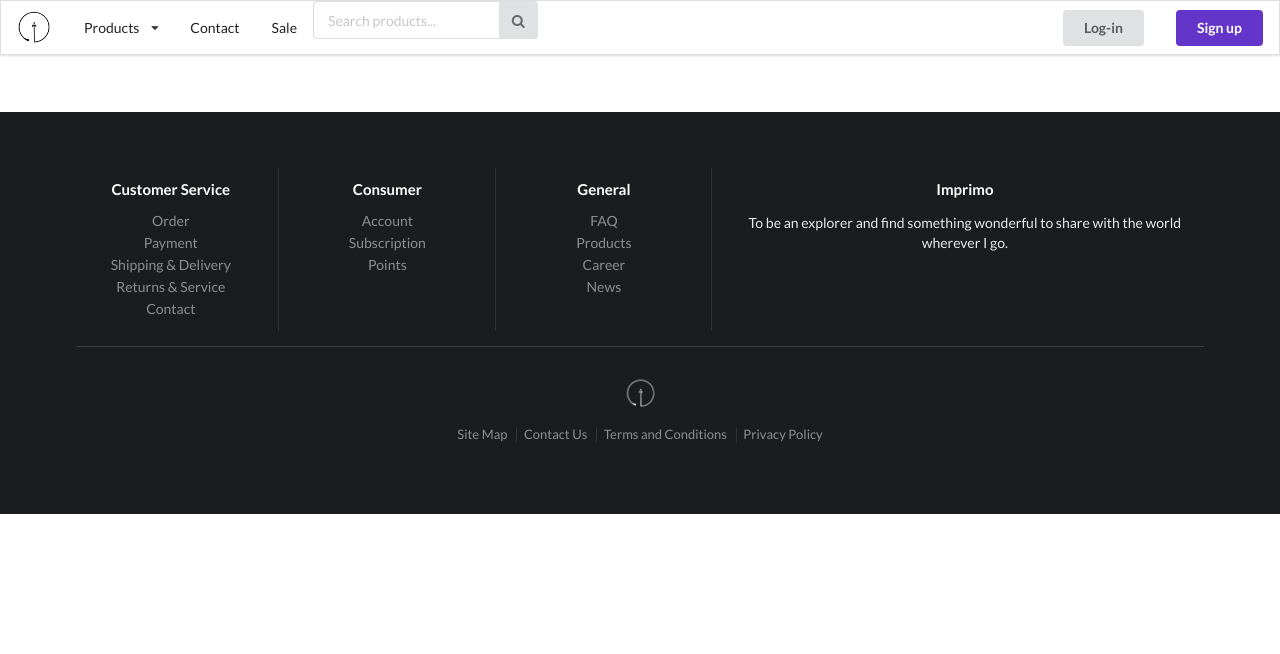
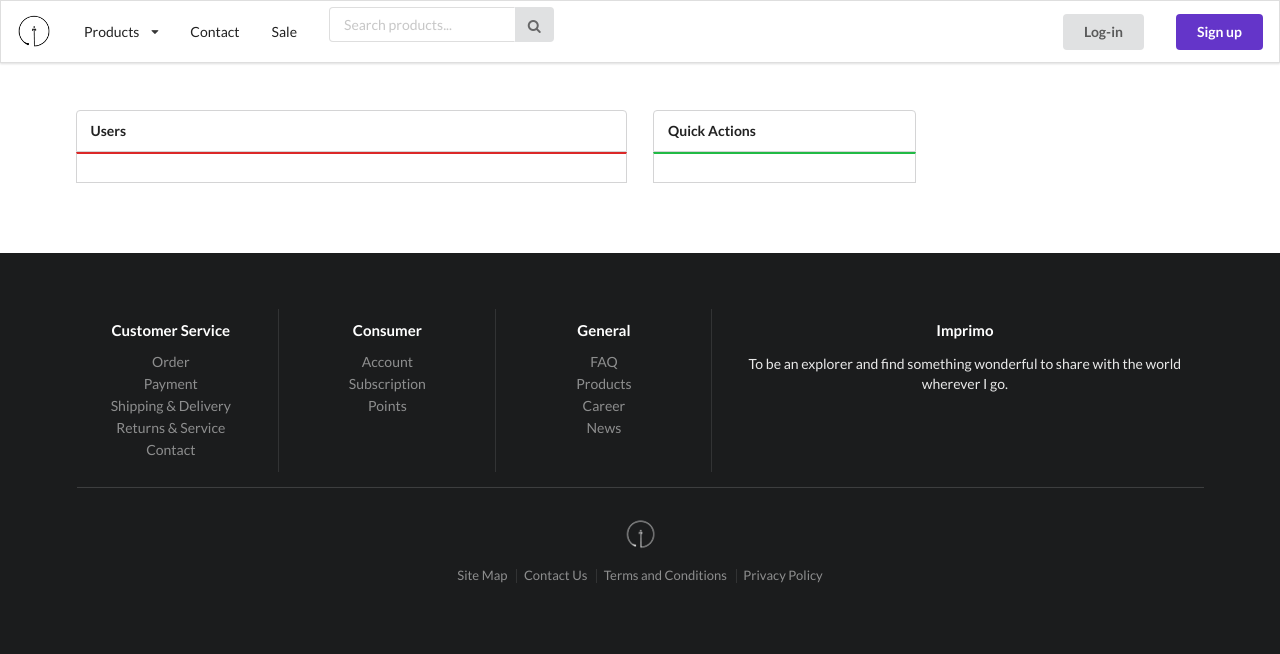
Before and after one commit to RektInator/webstore-python, a Django app: template store/templates/store/admin/overview.html in a window 1280 px wide. Shown: the top 654 px of the page. Run offline with Django 3.2, Linux system fonts and the light colour scheme; the template is opened without the code that fills it, so the values that code supplies are empty; some libraries are stand-ins or nearby versions.

Commit message:
Added shopping cart count in menu bar

```diff
--- a/store/templates/store/admin/overview.html
+++ b/store/templates/store/admin/overview.html
@@ -1,6 +1,24 @@
 {% extends "store/base.html" %}
 {% load site_conf %}
+{% load static %}
 
 {% block content %}
+<div class="ui grid">
+    <div class="eight wide column">
+        <h5 class="ui top attached header">
+            Users
+        </h5>
+        <div class="ui red attached segment">
+
+        </div>
+    </div>
+    <div class="four wide column">
+        <h5 class="ui top attached header">
+            Quick Actions
+        </h5>
+        <div class="ui green attached segment">
+        </div>
+    </div>
+</div>
 
 {% endblock %}
--- a/store/templates/store/menubar.html
+++ b/store/templates/store/menubar.html
@@ -23,20 +23,25 @@
          Sale
     </a>
 
-    <form action="/search" method="post">
+    <form action="/search" method="post" class="ui item">
     {% csrf_token %}
 
-        <div class="ui right aligned action input">
+        <div class="ui action input">
             <input class="prompt" placeholder="Search products..." type="text" name="search_term">
             <button class="ui icon button">
                 <i class="search icon"></i>
             </button>
+        </div>
 
-    </div>
     </form>
 
 
     {% if IsLoggedIn %}
+    <div class="right menu">
+        <a class="item" onclick="window.location='/account/cart';">
+            <i class="shop icon"></i>
+            {{ ShoppingCartItems }}
+        </a>
         <a href="#" class="ui right floated dropdown item">
             Welcome, {{ Fullname }}
             <i class="dropdown icon"></i>
@@ -70,6 +75,7 @@
 
             </div>
         </a>
+    </div>
 
     {% else %}
     <div class="right menu">
--- a/store/views/renderer.py
+++ b/store/views/renderer.py
@@ -11,4 +11,9 @@ def RenderWithContext(request, page, context = {}):
     context["IsAdmin"] = request.session.get("IsAdmin", False)
     context["categories"] = models.Category.objects.all()
 
+    if context["IsLoggedIn"]:
+        customer = models.Accounts.objects.get(id=int(request.session.get("UID", 0)))
+        cart = models.Shoppingcart.objects.all().filter(customer=customer, order=None)
+        context["ShoppingCartItems"] = cart.count()
+
     return render(request, page, context)
```
Lines whose indentation alone changed are shown as unchanged.
